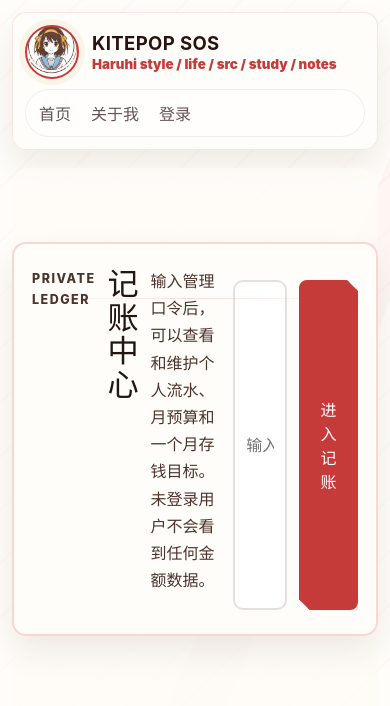
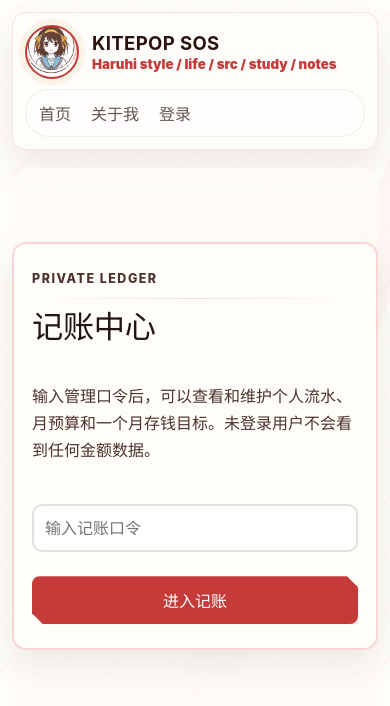
Before and after one commit to qingxia5201314/Kitepopblog, a React (Vite) app: page /accounting in a window 390 px wide. Shown: the top 706 px of the page. Built offline with nearby package versions, Linux system fonts and the light colour scheme.

Commit message:
fix: stack password panels on mobile

```diff
--- a/src/styles/features/mobile-unlock.css
+++ b/src/styles/features/mobile-unlock.css
@@ -1,6 +1,10 @@
 /* Shared phone layout for admin, files, images, and accounting unlock forms. */
 @media (max-width: 720px) {
   .unlock-panel {
+    display: flex;
+    flex-direction: column;
+    align-items: stretch;
+    justify-content: flex-start;
     box-sizing: border-box;
     margin: clamp(28px, 9vh, 72px) auto;
     max-width: calc(100vw - 24px);
```
Also changed, not shown: 1 other file (tests, documents, lock files or other folders).
